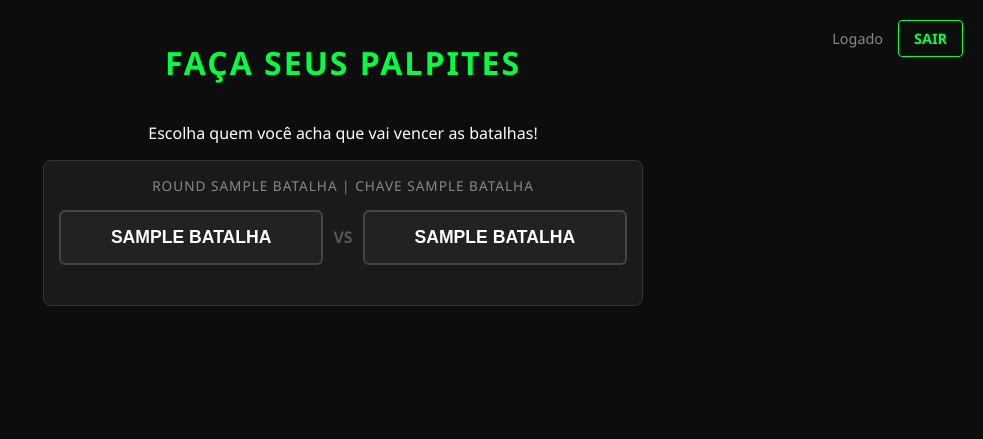
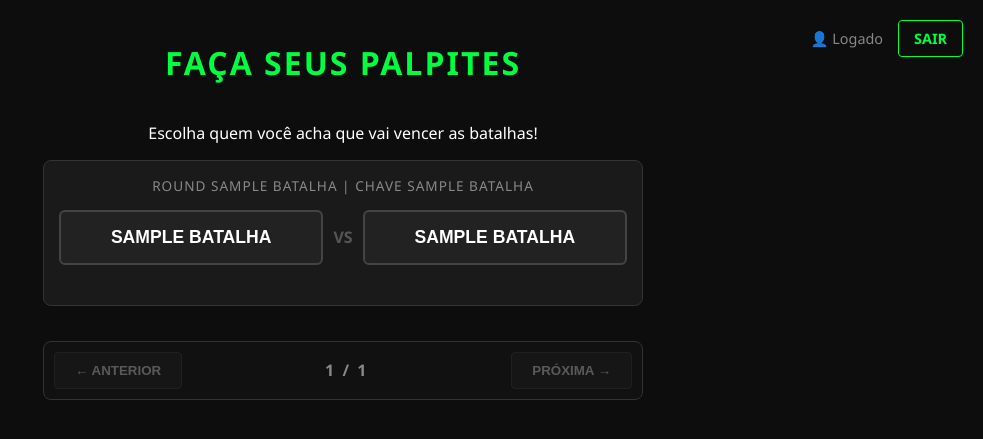
Before and after one commit to EricJuanDM/NextMove, a Flask app: template templates/votacao.html in a window 1280 px wide. Shown: the top 439 px of the page, without its empty margins (297-1280 px from the left). Run offline with Flask 3, Linux system fonts and the light colour scheme; a user stored in the database is signed in; tables that the repository leaves empty hold one stand-in row (values such as "Sample post"); the template is opened without the code that fills it: most values are stand-ins (such as "Sample title", 1, 10 or a date in 2020); some libraries are stand-ins or nearby versions.

Commit message:
Organizando Parte Da batalha

```diff
--- a/static/votacao.css
+++ b/static/votacao.css
@@ -125,3 +125,61 @@ h1 {
     background: #00ff41;
     color: #000;
 }
+/* =========================================
+   CARROSSEL DE BATALHAS (UM POR VEZ)
+========================================= */
+/* Esconde todos os cards por padrão */
+.card-batalha {
+    display: none;
+    animation: fadeIn 0.3s ease-in-out;
+}
+
+/* Só mostra o card que tiver a classe 'ativa' */
+.card-batalha.ativa {
+    display: block;
+}
+
+@keyframes fadeIn {
+    from { opacity: 0; transform: translateX(10px); }
+    to { opacity: 1; transform: translateX(0); }
+}
+
+/* Área dos botões Próximo / Anterior */
+.navegacao-batalhas {
+    display: flex;
+    justify-content: space-between;
+    align-items: center;
+    margin-top: 20px;
+    padding: 10px;
+    background: #111;
+    border-radius: 8px;
+    border: 1px solid #333;
+}
+
+.btn-nav {
+    background: #222;
+    color: #fff;
+    border: 1px solid #444;
+    padding: 10px 20px;
+    cursor: pointer;
+    border-radius: 4px;
+    font-weight: bold;
+    text-transform: uppercase;
+    transition: 0.2s;
+}
+
+.btn-nav:hover:not(:disabled) {
+    background: #00ff41;
+    color: #000;
+}
+
+.btn-nav:disabled {
+    opacity: 0.3;
+    cursor: not-allowed;
+}
+
+#contador-batalhas {
+    font-weight: bold;
+    color: #888;
+    letter-spacing: 2px;
+}
--- a/templates/admin.html
+++ b/templates/admin.html
@@ -105,7 +105,7 @@
             const temFinal = bats.some(b => b.pool === 'Final');
 
             // --- A. DESENHA O CABEÇALHO ---
-            document.getElementById('header-title').innerText = temQuartas ? 'FASE ELIMINATÓRIA' : 'SWISS BRACKET';
+            document.getElementById('header-title').innerText = temQuartas ? 'FASE ELIMINATÓRIA' : 'Batalha';
             if (temQuartas) document.getElementById('main-header').classList.add('mata-mata');
             if (temQuartas) {
                 document.getElementById('input-nome').disabled = true;
--- a/templates/votacao.html
+++ b/templates/votacao.html
@@ -7,17 +7,19 @@
     <link rel="stylesheet" href="{{ url_for('static', filename='votacao.css') }}">
 </head>
 <body>
+
     <div class="top-bar">
         {% if 'usuario' in session or 'usuario_id' in session %}
-            <div class="user-info">
-                <span> Logado</span>
-            </div>
+            <div class="user-info"><span>👤 Logado</span></div>
             <a href="/logout" class="btn-login">Sair</a>
         {% else %}
             <a href="/login" class="btn-login">Fazer Login</a>
         {% endif %}
+    </div>
 
-    </div>
+    <h1>Faça seus Palpites</h1>
+    <p>Escolha quem você acha que vai vencer as batalhas!</p>
+
     {% set ns = namespace(acabou=false) %}
     {% for b in batalhas %}
         {% if b[2] == 'Final' and b[3] == 'finalizada' %}
@@ -31,35 +33,19 @@
             <p style="font-size: 1.2rem; font-weight: bold;">Muito obrigado por participar do nosso Pick'em.</p>
             <p>Fique de olho no palco principal para descobrir quem foi o espectador que mais acertou os palpites e levou o prêmio para casa!</p>
         </div>
-
-        <style> .batalhas-container { display: none !important; } </style>
-    {% endif %}
-    <h1>Faça seus Palpites</h1>
-    <p>Escolha quem você acha que vai vencer as batalhas!</p>
+    {% else %}
 
         <div class="batalhas-container">
             {% for b in batalhas %}
-            <div class="card-batalha" id="batalha-{{ b[0] }}">
+                <div class="card-batalha" id="card-{{ loop.index0 }}">
                     <div class="card-header">Round {{ b[1] }} | Chave {{ b[2] }}</div>
 
                     <div class="opcoes">
-                    <button
-                        id="btn-{{ b[0] }}-{{ b[4] }}"
-                        class="btn-voto {% if meus_palpites.get(b[0]) == b[4] %}selecionado{% endif %}"
-                        onclick="fazerPalpite({{ b[0] }}, {{ b[4] }})"
-                        {% if b[3] == 'finalizada' %}disabled{% endif %}
-                    >
+                        <button id="btn-{{ b[0] }}-{{ b[4] }}" class="btn-voto {% if meus_palpites.get(b[0]) == b[4] %}selecionado{% endif %}" onclick="fazerPalpite({{ b[0] }}, {{ b[4] }})" {% if b[3] == 'finalizada' %}disabled{% endif %}>
                             {{ b[5] }}
                         </button>
-
                         <span class="vs">VS</span>
-
-                    <button
-                        id="btn-{{ b[0] }}-{{ b[6] }}"
-                        class="btn-voto {% if meus_palpites.get(b[0]) == b[6] %}selecionado{% endif %}"
-                        onclick="fazerPalpite({{ b[0] }}, {{ b[6] }})"
-                        {% if b[3] == 'finalizada' %}disabled{% endif %}
-                    >
+                        <button id="btn-{{ b[0] }}-{{ b[6] }}" class="btn-voto {% if meus_palpites.get(b[0]) == b[6] %}selecionado{% endif %}" onclick="fazerPalpite({{ b[0] }}, {{ b[6] }})" {% if b[3] == 'finalizada' %}disabled{% endif %}>
                             {{ b[7] }}
                         </button>
                     </div>
@@ -73,33 +59,70 @@
             {% else %}
                 <p style="text-align: center; color: #888;">Nenhuma batalha disponível no momento.</p>
             {% endfor %}
+
+            {% if batalhas|length > 0 %}
+            <div class="navegacao-batalhas">
+                <button id="btn-ant" class="btn-nav" onclick="mudarBatalha(-1)">&#8592; Anterior</button>
+                <span id="contador-batalhas">1 / {{ batalhas|length }}</span>
+                <button id="btn-prox" class="btn-nav" onclick="mudarBatalha(1)">Próxima &#8594;</button>
+            </div>
+            {% endif %}
         </div>
 
+    {% endif %}
+
     <script>
+        // --- LÓGICA DO CARROSSEL ---
+        let indiceAtual = 0;
+        const totalBatalhas = {{ batalhas|length }};
+
+        function atualizarCarrossel() {
+            if (totalBatalhas === 0) return;
+
+            // Esconde todos
+            document.querySelectorAll('.card-batalha').forEach(card => card.classList.remove('ativa'));
+
+            // Mostra só o atual
+            document.getElementById(`card-${indiceAtual}`).classList.add('ativa');
+
+            // Atualiza botões e texto
+            document.getElementById('btn-ant').disabled = (indiceAtual === 0);
+            document.getElementById('btn-prox').disabled = (indiceAtual === totalBatalhas - 1);
+            document.getElementById('contador-batalhas').innerText = `${indiceAtual + 1} / ${totalBatalhas}`;
+        }
+
+        function mudarBatalha(direcao) {
+            indiceAtual += direcao;
+            if (indiceAtual < 0) indiceAtual = 0;
+            if (indiceAtual >= totalBatalhas) indiceAtual = totalBatalhas - 1;
+            atualizarCarrossel();
+        }
+
+        // Inicia o carrossel na primeira batalha assim que a tela carrega
+        window.onload = atualizarCarrossel;
+
+
+        // --- LÓGICA DE SALVAR O VOTO ---
         function fazerPalpite(batalhaId, competidorId) {
             const msgDiv = document.getElementById(`msg-${batalhaId}`);
             msgDiv.innerText = "Salvando palpite...";
             msgDiv.style.color = "#888";
 
-            // 1. Envia o voto para o Python de forma invisível
-            fetch(`/enviar_palpite/${batalhaId}/${competidorId}`, {
-                method: 'POST'
-            })
+            fetch(`/enviar_palpite/${batalhaId}/${competidorId}`, { method: 'POST' })
             .then(response => response.json())
             .then(data => {
                 if (data.status === 'sucesso') {
-                    // 2. Tira a cor verde de todos os botões dessa batalha
-                    document.querySelectorAll(`#batalha-${batalhaId} .btn-voto`).forEach(btn => {
+                    // Limpa as seleções antigas desta batalha específica
+                    document.querySelectorAll(`#card-${indiceAtual} .btn-voto`).forEach(btn => {
                         btn.classList.remove('selecionado');
                     });
 
-                    // 3. Coloca a cor verde apenas no botão que o cara acabou de clicar
+                    // Pinta o botão clicado
                     document.getElementById(`btn-${batalhaId}-${competidorId}`).classList.add('selecionado');
 
                     msgDiv.innerText = "Palpite salvo! ✓";
                     msgDiv.style.color = "#00ff41";
                 } else {
-                    // Se a batalha já acabou ou o cara não tiver logado
                     msgDiv.innerText = data.mensagem;
                     msgDiv.style.color = "#e63946";
                 }
```
Lines whose indentation alone changed are shown as unchanged.
